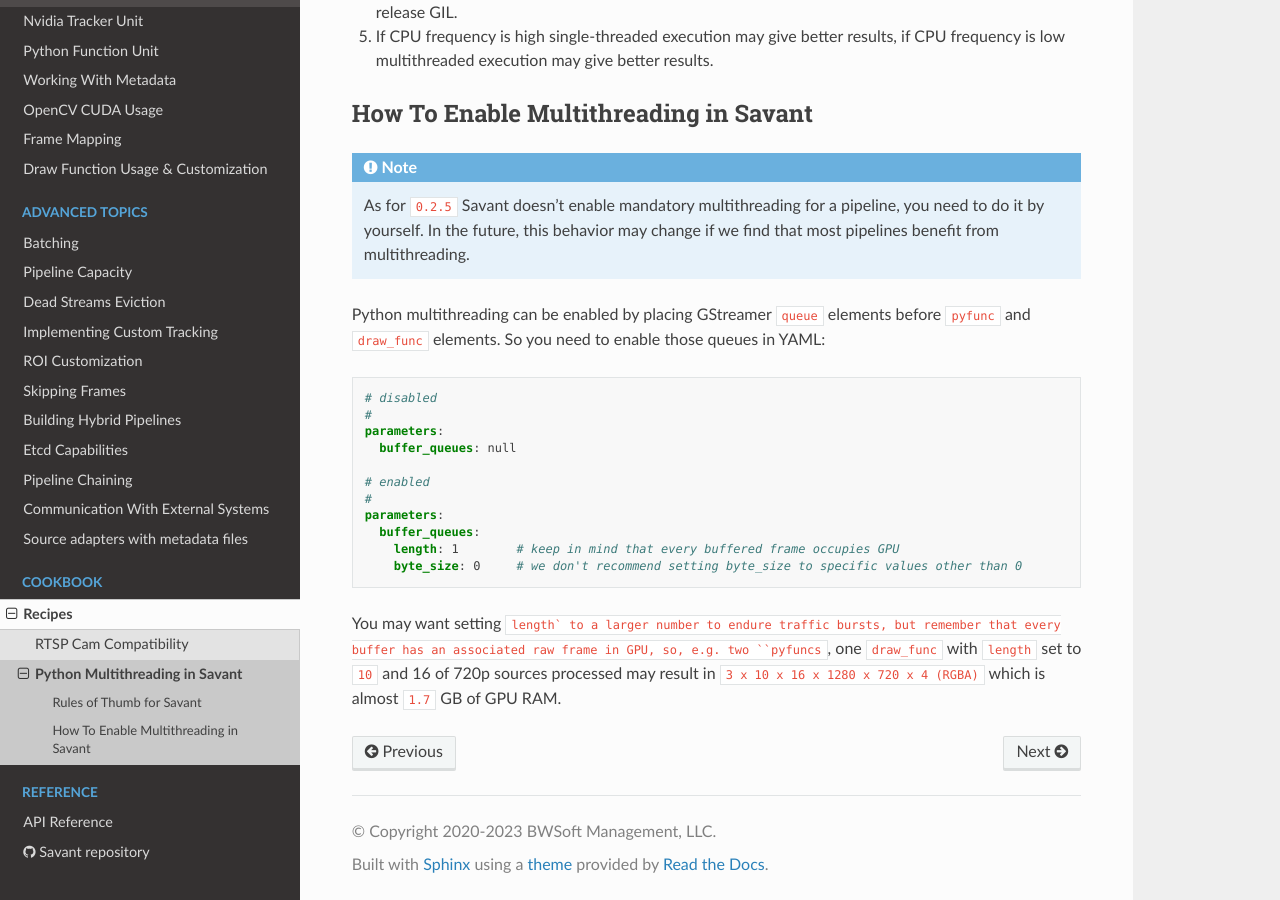
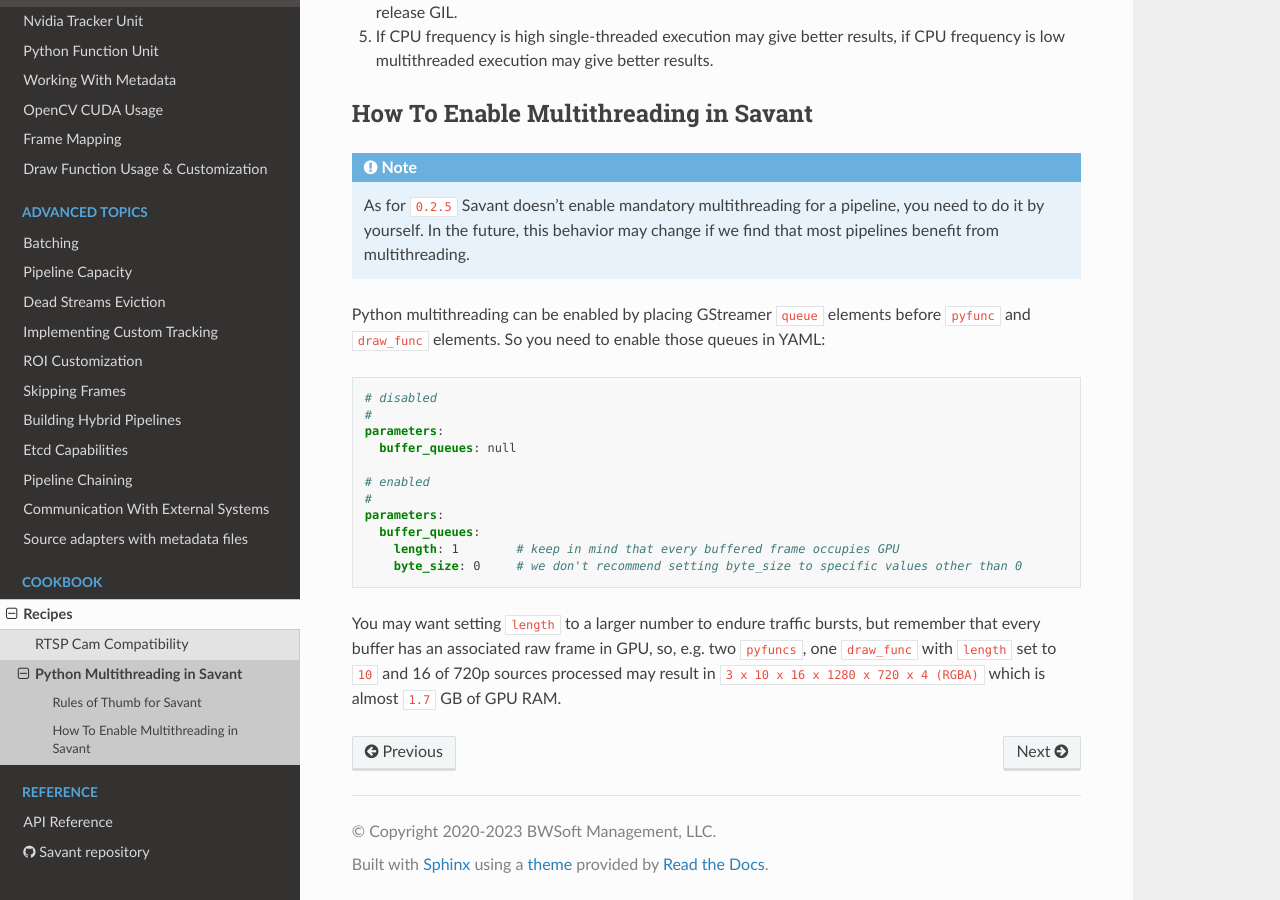
Before and after one commit to insight-platform/Savant, a Sphinx documentation site: the page built from docs/source/recipes/1_python_multithreading.rst, in a window 1280 px wide and 900 px high, scrolled down 1276 px. Built offline with Sphinx 7.4.7 and the Read the Docs theme 2.0.0, drawn with Linux system fonts in a browser that asks for light colours; the version number could not be read and is left out.

```diff
--- a/docs/source/recipes/1_python_multithreading.rst
+++ b/docs/source/recipes/1_python_multithreading.rst
@@ -69,4 +69,4 @@ Python multithreading can be enabled by placing GStreamer ``queue`` elements bef
         length: 1        # keep in mind that every buffered frame occupies GPU
         byte_size: 0     # we don't recommend setting byte_size to specific values other than 0
 
-You may want setting ``length` to a larger number to endure traffic bursts, but remember that every buffer has an associated raw frame in GPU, so, e.g. two ``pyfuncs``, one ``draw_func`` with ``length`` set to ``10`` and 16 of 720p sources processed may result in ``3 x 10 x 16 x 1280 x 720 x 4 (RGBA)`` which is almost ``1.7`` GB of GPU RAM.
+You may want setting ``length`` to a larger number to endure traffic bursts, but remember that every buffer has an associated raw frame in GPU, so, e.g. two ``pyfuncs``, one ``draw_func`` with ``length`` set to ``10`` and 16 of 720p sources processed may result in ``3 x 10 x 16 x 1280 x 720 x 4 (RGBA)`` which is almost ``1.7`` GB of GPU RAM.
```
